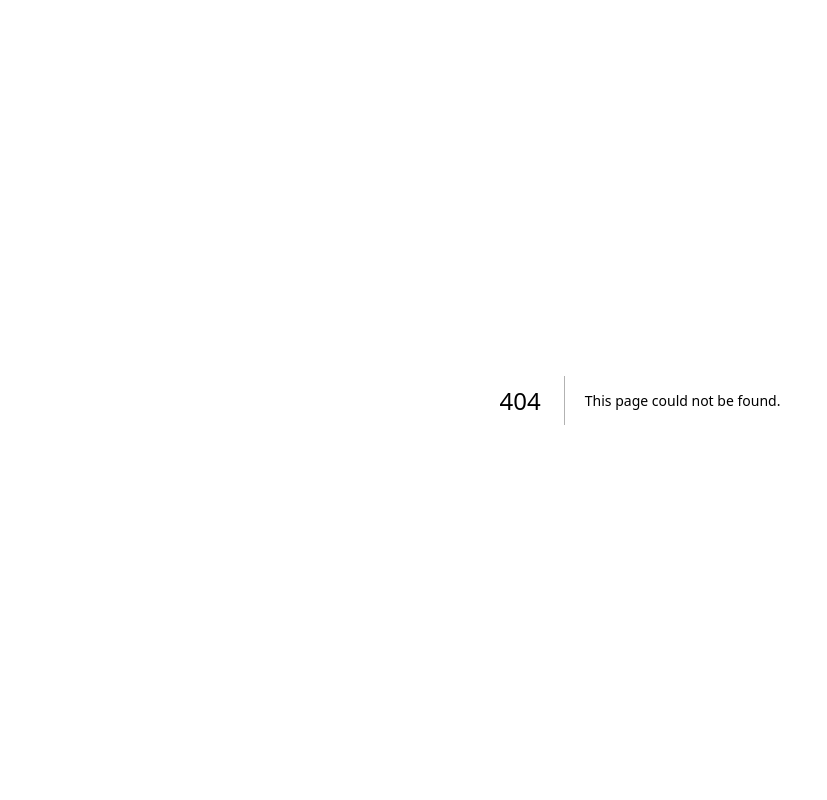
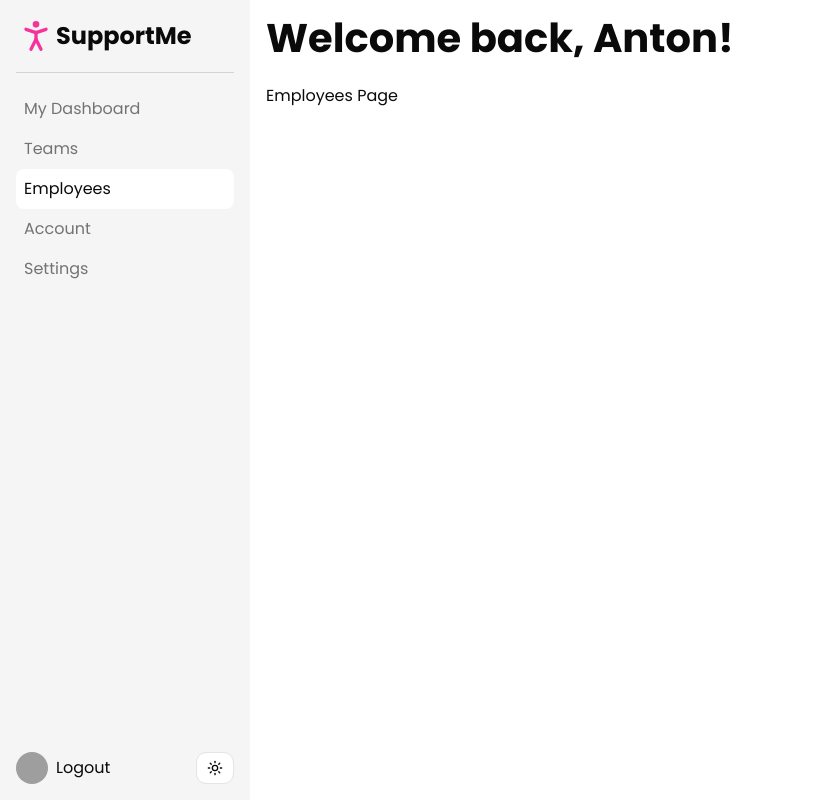
Before and after one commit to antonskripec/support-me-course, a Next.js app: page /dashboard/employees in a window 1280 px wide. Before the commit this address had no page. Shown: the whole page, without its empty margins (0-827 px from the left). Built offline with nearby package versions, Linux system fonts and the light colour scheme; grey boxes are pictures that could not be loaded.

Commit message:
Add Account, Employees, Settings, and Teams pages with basic structure

```diff
--- /dev/null
+++ b/src/app/dashboard/account/page.tsx
@@ -0,0 +1,6 @@
+export default function AccountPage()
+{
+    return (
+        <div>Account Page</div>
+    )
+}
--- /dev/null
+++ b/src/app/dashboard/employees/page.tsx
@@ -0,0 +1,6 @@
+export default function EmployeesPage()
+{
+    return (
+        <div>Employees Page</div>
+    )
+}
--- /dev/null
+++ b/src/app/dashboard/settings/page.tsx
@@ -0,0 +1,6 @@
+export default function SettingsPage()
+{
+    return (
+        <div>Settings Page</div>
+    )
+}
--- /dev/null
+++ b/src/app/dashboard/teams/page.tsx
@@ -0,0 +1,6 @@
+export default function TeamsPage()
+{
+    return (
+        <div>Teams Page</div>
+    )
+}
```
